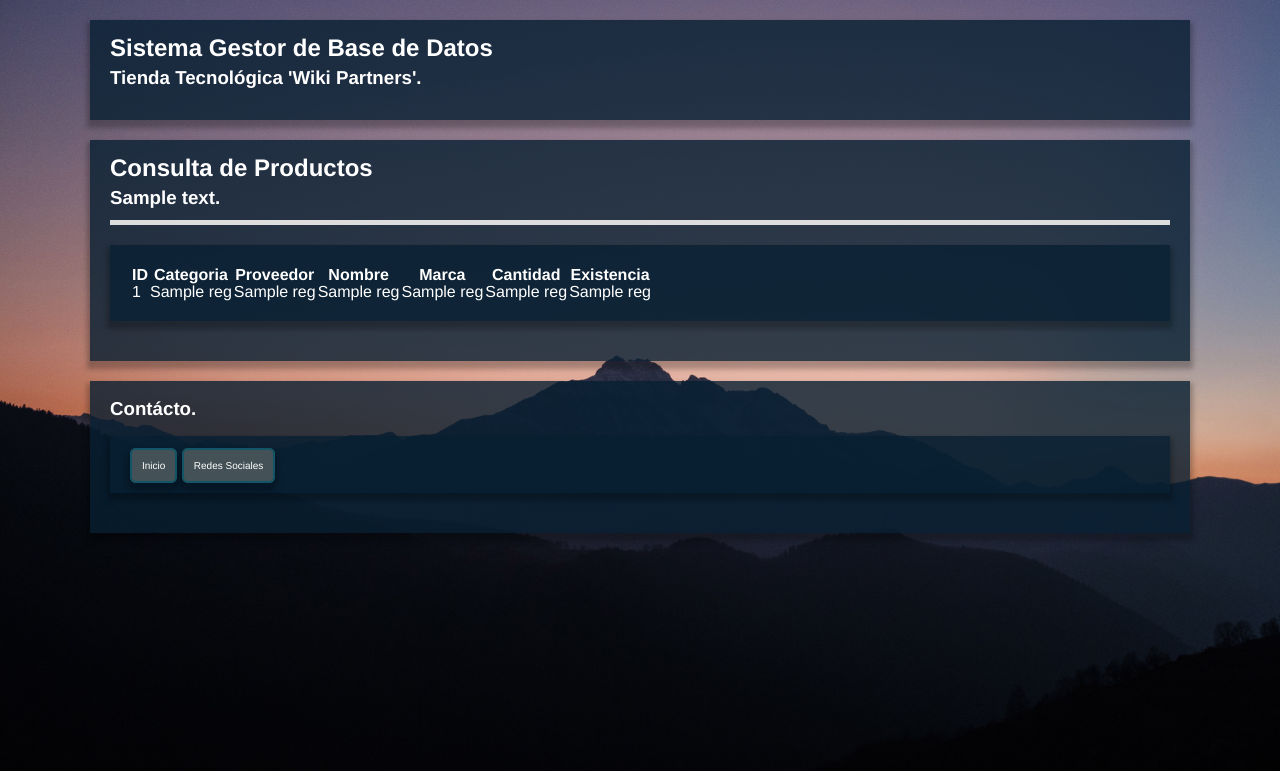
After one commit to dxrktrick/Project-Flask, a Flask app: template templates/consultaProductos.html in a window 1280 px wide. The commit adds this page. Shown: the top 771 px of the page. Run offline with Flask 2, Linux system fonts and the light colour scheme; the template is opened without the code that fills it: most values are stand-ins (such as "Sample title", 1, 10 or a date in 2020).

Commit message:
version2

```diff
--- a/app.py
+++ b/app.py
@@ -1,10 +1,25 @@
 from flask import Flask, render_template
+import controller
 
-#Application
+#Aplicación
 app = Flask(__name__)
+
+# Modelo de Vista-Controlador.
+# Identificar Rutas.
 
 @app.route("/")
 def hello_world():
-    return render_template("/access.html")
+    return render_template("/index.html", User = 'Anonymous')
 
-#xdddd
+@app.route("/")
+def registros():
+    pdts = controller.obtener_reg()
+    return render_template("/consultaProductos.html",
+                text = 'Registros Completos',
+                registros = pdts)
+
+app.run()
+
+# | Vázquez D. J. Eric.
+# | Carreola A. Gustavo.
+# | Sistemas Gestores De Bases De Datos
--- a/static/style_1.css
+++ b/static/style_1.css
@@ -52,3 +52,25 @@ article p {
 article h2, article h3, article p, article hr {
 	margin-bottom: 15px;
 }
+
+.btn{
+    text-decoration: none;
+    padding: 10px;
+    font-weight: 300;
+    font-size: 10px;
+    color: #ffffff;
+    background-color: rgba(77, 89, 92, 0.87);
+    border-radius: 6px;
+    box-shadow:0 5px 5px 3px rgba(0, 0, 0, 0.25);
+	border: 2px solid #156;
+}
+
+.btn:hover {
+    color: rgba(24,8,33,.9);
+    background-color: rgba(217,228,221,.9);
+}
+
+.vinculo {
+	text-decoration: none;
+	color:#156;
+}
--- /dev/null
+++ b/templates/consultaProductos.html
@@ -0,0 +1,37 @@
+{% extends "/template.html" %}
+{% block content %}
+	<article>
+		<h2>Consulta de Productos</h2>
+		<h3>{{text}}</h3>
+		<hr>
+        <article class="cube">
+            <table class="table">
+                <thead>
+                    <tr>
+                        <th>ID</th>
+                        <th>Categoria</th>
+                        <th>Proveedor</th>
+                        <th>Nombre</th>
+                        <th>Marca</th>
+                        <th>Cantidad</th>
+                        <th>Existencia</th>
+                        <!--<th colspan="2">Acciones</th>-->
+                    </tr>
+                </thead>
+                <tbody>
+                    {% for reg in registros %}
+                    <tr>
+                        <td>{{reg.0}}</td>
+                        <td>{{reg.1}}</td>
+                        <td>{{reg.2}}</td>
+                        <td>{{reg.3}}</td>
+                        <td>{{reg.4}}</td>
+                        <td>{{reg.5}}</td>
+                        <td>{{reg.6}}</td>
+                    </tr>
+                    {% endfor %}
+                </tbody>
+            </table>
+        </article>
+	</article>
+{% endblock %}
--- /dev/null
+++ b/templates/template.html
@@ -0,0 +1,28 @@
+<!DOCTYPE html>
+<html lang="es">
+<head>
+	<meta charset="UTF-8">
+	<title>Inicio</title>
+	<link rel="stylesheet" href="static/style_1.css">
+	<script src="static/jquery-latest.js"></script>
+	<script src="static/main.js"></script>
+</head>
+<body>
+	<div class="contenedor">
+		<article>
+			<h2>Sistema Gestor de Base de Datos</h2>
+			<h3>Tienda Tecnológica 'Wiki Partners'.</h3>
+		</article>
+
+        {%block content %} {% endblock %}
+
+        <article>
+			<h3>Contácto.</h3>
+			<article class="cube">
+                    <a href="/" class="btn">Inicio</a>
+					<a href="#" class="btn">Redes Sociales</a>
+			</article>
+		</article>
+	</div>
+</body>
+</html>
```
Also changed, not shown: connection.py (added, +7 -0 lines), controller.py (added, +9 -0 lines), templates/bodyText.txt (added, +25 -0 lines), templates/index.html (+9 -80 lines), static/1.jpg (deleted), static/2.jpg (deleted), static/3.jpg (deleted).
